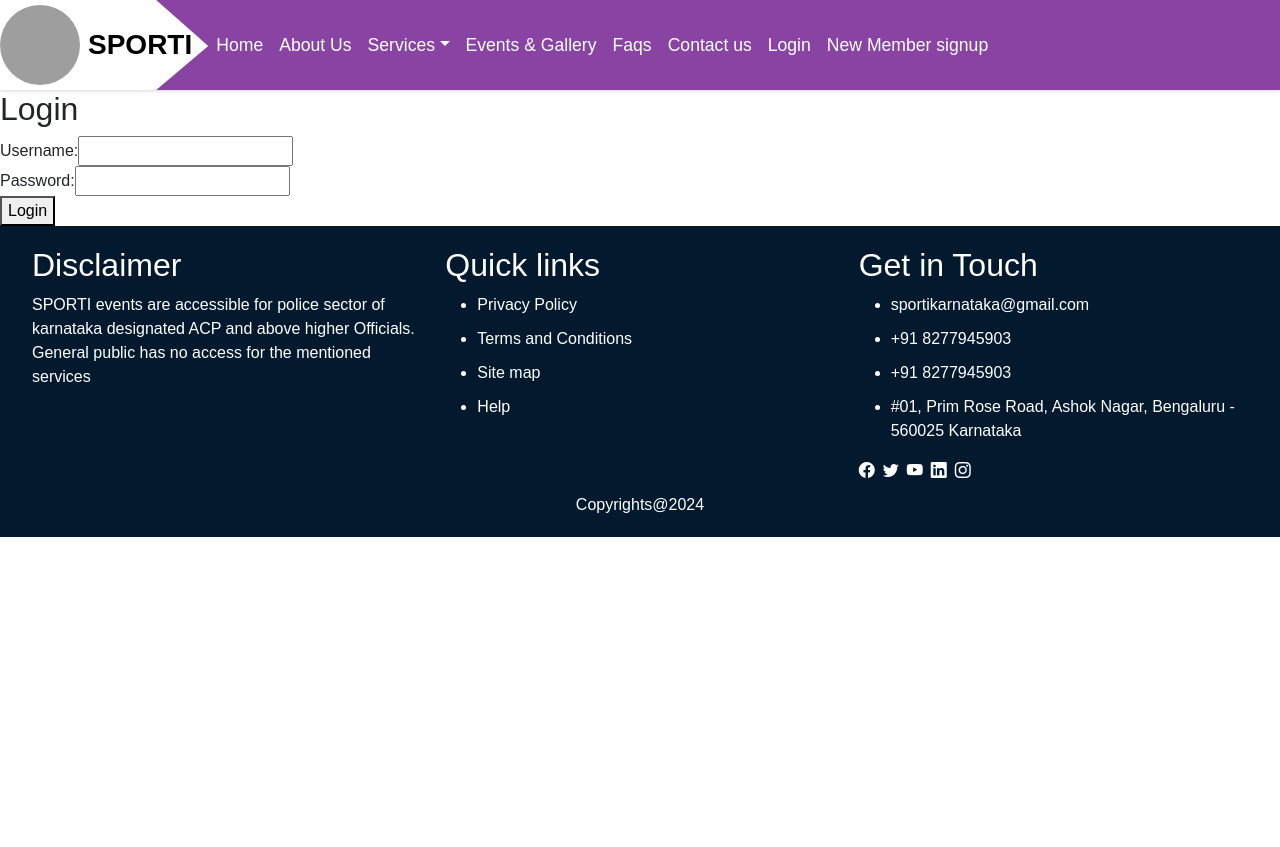
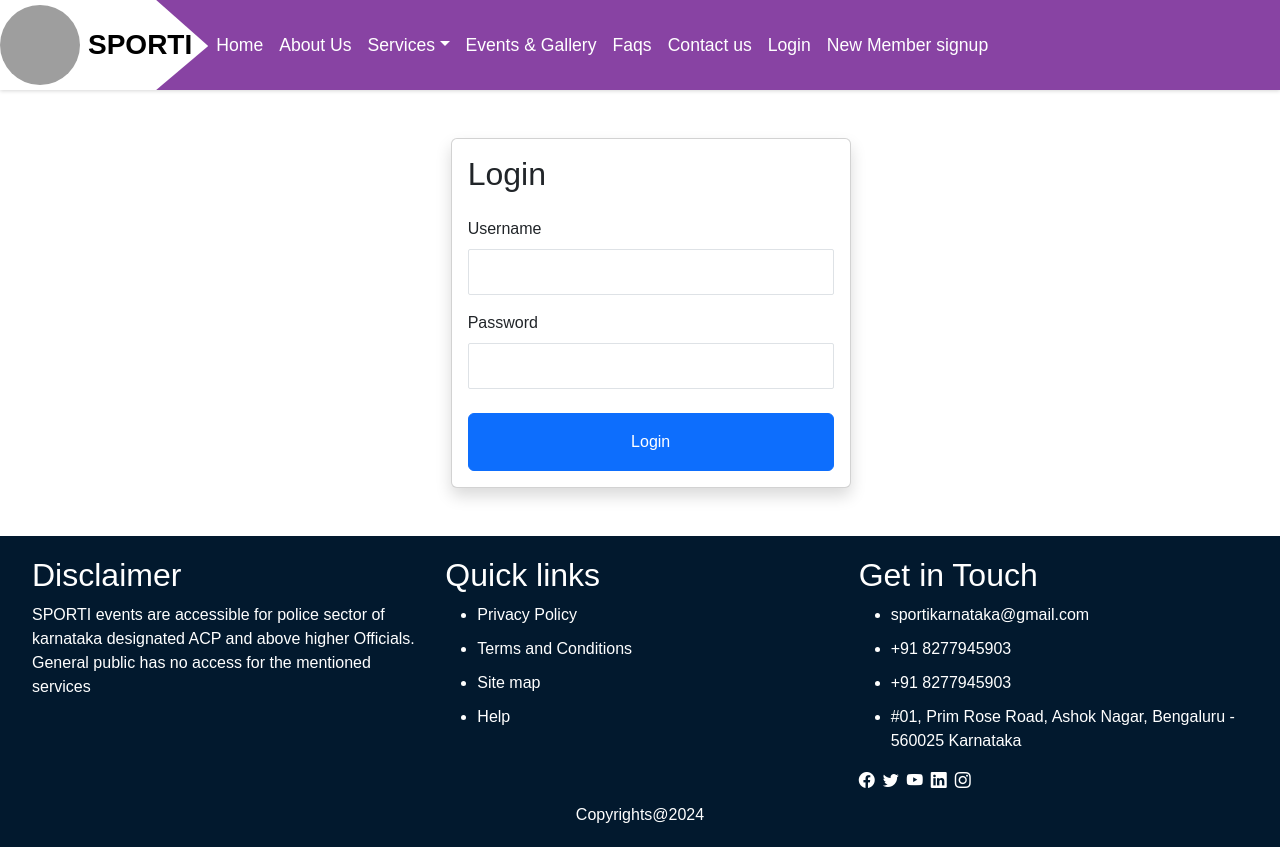
Before and after one commit to bhaskarAntony/new_spoorti, a React (Create React App) app: page /login in a window 1280 px wide. Before the commit the page ends 800 px from the top, so only its background shows below. Built offline with nearby package versions, Linux system fonts and the light colour scheme; grey boxes are pictures that could not be loaded.

Commit message:
updated files

```diff
--- a/src/pages/Login.jsx
+++ b/src/pages/Login.jsx
@@ -21,20 +21,27 @@ function Login() {
     };
 
     return (
-        <div>
-            <h2>Login</h2>
+        <div className='p-3 p-md-5'>
+
             {errorMessage && <div className="error">{errorMessage}</div>}
-            <form onSubmit={handleLogin}>
-                <div>
-                    <label>Username:</label>
-                    <input type="text" value={username} onChange={(e) => setUsername(e.target.value)} />
+           <div className="row">
+            <div className="col-md-6 offset-md-4">
+                <div className="card shadow p-3">
+                <h2>Login</h2>
+                <form onSubmit={handleLogin}>
+                <div  className='form-group mt-3'>
+                    <label className='form-label'>Username</label>
+                    <input type="text" className='form-control' value={username} onChange={(e) => setUsername(e.target.value)} />
                 </div>
-                <div>
-                    <label>Password:</label>
-                    <input type="password" value={password} onChange={(e) => setPassword(e.target.value)} />
+                <div className='form-group mt-3'>
+                    <label className='form-label'>Password</label>
+                    <input type="password" className='form-control' value={password} onChange={(e) => setPassword(e.target.value)} />
                 </div>
-                <button type="submit">Login</button>
+                <button type="submit" className='w-100 p-3 btn btn-primary mt-4'>Login</button>
             </form>
+                </div>
+            </div>
+           </div>
         </div>
     );
 }
--- a/src/pages/registration/Registration.jsx
+++ b/src/pages/registration/Registration.jsx
@@ -56,7 +56,7 @@ const Registration = () => {
                                 <label className="form-label">Email:</label>
                                 <input type="email" className="form-control" name="email" value={formData.email} onChange={handleChange} />
                             </div>
-                            <button type="submit" className="btn btn-primary btn-block">Register</button>
+                            <button type="submit" className="btn btn-primary btn-block p-3 w-100">Register</button>
                         </form>
                     </div>
                 </div>
```
